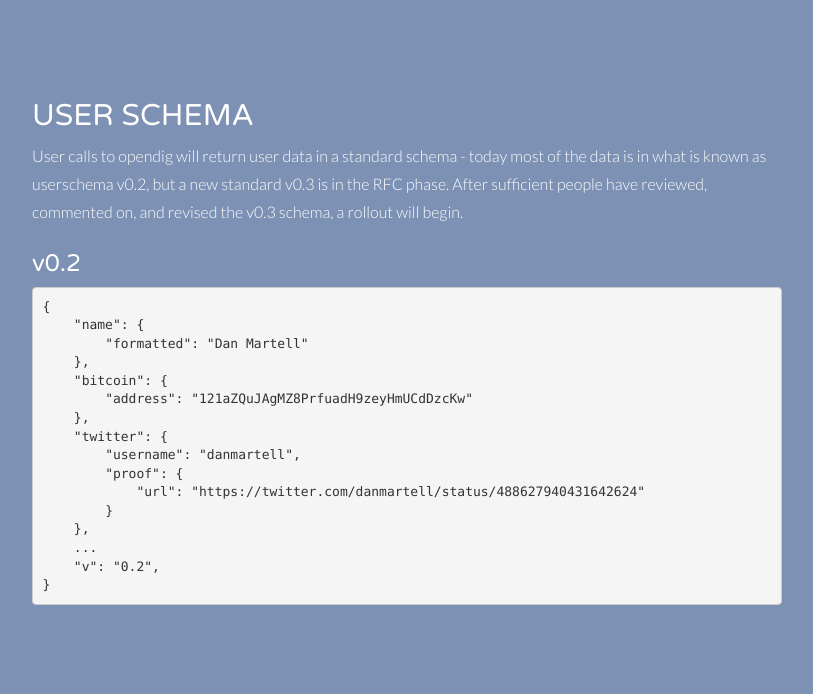
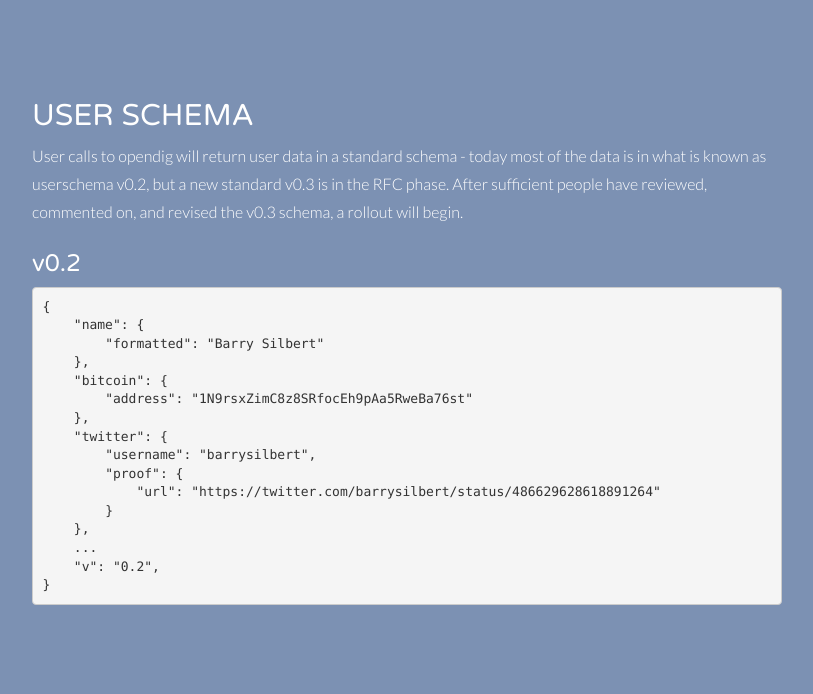
Before and after one commit to sebasmagri/opennamesystem.org, a Flask app: page / in a window 1280 px wide. Shown: the part 2366-3060 px from the top of the page, without its empty margins (233-1046 px from the left). Run offline with Flask 2, Linux system fonts and the light colour scheme; some libraries are stand-ins or nearby versions.

Commit message:
swap in barry silbert

```diff
--- a/templates/index.html
+++ b/templates/index.html
@@ -180,15 +180,15 @@
 
           <pre><code class="language-css">{
     "name": {
-        "formatted": "Dan Martell"
+        "formatted": "Barry Silbert"
     },
     "bitcoin": {
-        "address": "121aZQuJAgMZ8PrfuadH9zeyHmUCdDzcKw"
+        "address": "1N9rsxZimC8z8SRfocEh9pAa5RweBa76st"
     },
     "twitter": {
-        "username": "danmartell",
+        "username": "barrysilbert",
         "proof": {
-            "url": "https://twitter.com/danmartell/status/488627940431642624"
+            "url": "https://twitter.com/barrysilbert/status/486629628618891264"
         }
     },
     ...
```
